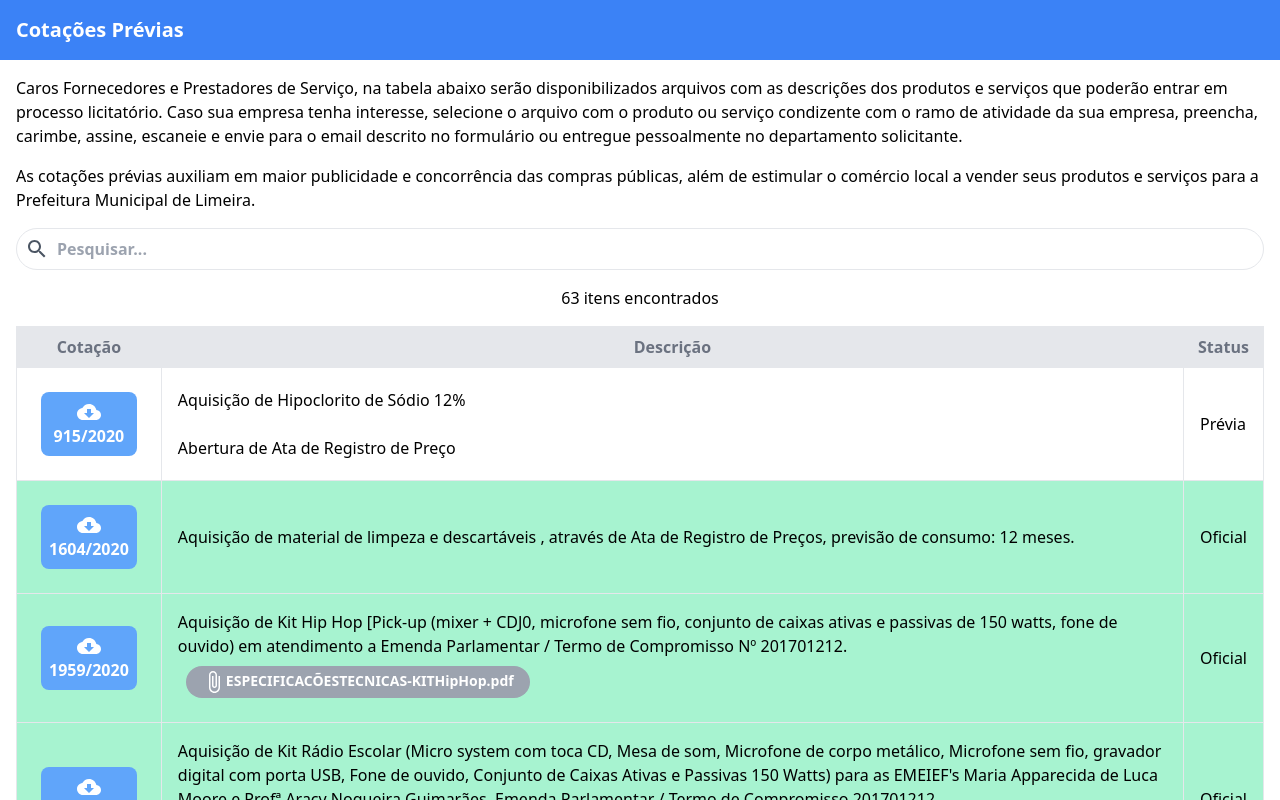
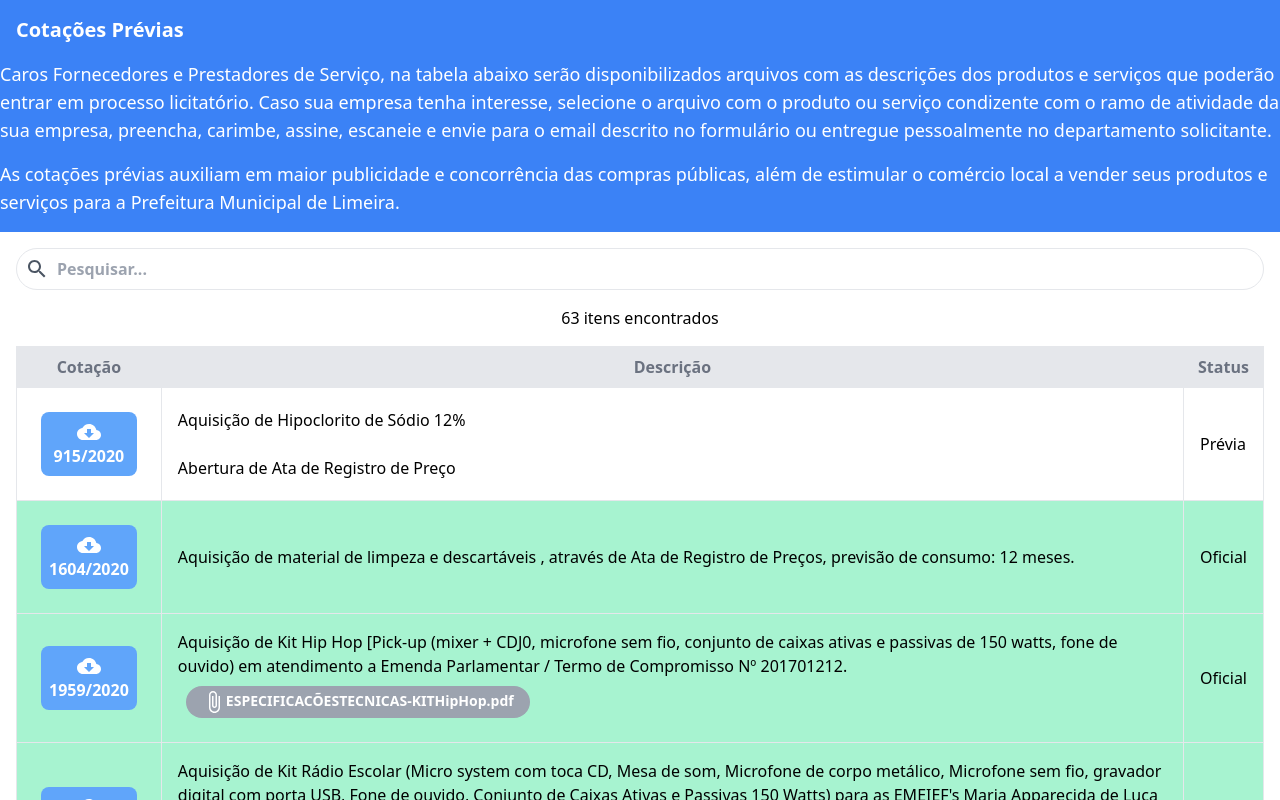
Before and after one commit to pablohen/cotacoes-previas, a Next.js app: page / in a window 1280 px wide. Shown: the top 800 px of the page. Built offline with nearby package versions, Linux system fonts and the light colour scheme; data requests are answered from the project's data file.

Commit message:
small fix and layout changes

```diff
--- a/pages/index.jsx
+++ b/pages/index.jsx
@@ -37,40 +37,43 @@ const Home = () => {
 
   useEffect(() => {
     getResults();
-  }, [cotacoes, searchTerm]);
+  }, [loading, searchTerm]);
 
   return (
-    <div>
+    <>
       <Head>
         <title>{`${appName} | Prefeitura de Limeira`}</title>
         <link rel="icon" href="/favicon.ico" />
       </Head>
 
+      {!loading && (
+        <>
           <MainMenu title={appName} />
-
-      {loading && (
-        <div className="flex justify-center items-center h-full">
-          <Loader type="Bars" color="#00BFFF" height={100} width={100} />
+          <div className="bg-blue-500">
+            <div className="container mx-auto">
+              <div className="pb-4 space-y-4">
+                <p className="text-white text-lg">
+                  Caros Fornecedores e Prestadores de Serviço, na tabela abaixo
+                  serão disponibilizados arquivos com as descrições dos produtos
+                  e serviços que poderão entrar em processo licitatório. Caso
+                  sua empresa tenha interesse, selecione o arquivo com o produto
+                  ou serviço condizente com o ramo de atividade da sua empresa,
+                  preencha, carimbe, assine, escaneie e envie para o email
+                  descrito no formulário ou entregue pessoalmente no
+                  departamento solicitante.
+                </p>
+                <p className="text-white text-lg">
+                  As cotações prévias auxiliam em maior publicidade e
+                  concorrência das compras públicas, além de estimular o
+                  comércio local a vender seus produtos e serviços para a
+                  Prefeitura Municipal de Limeira.
+                </p>
               </div>
-      )}
+            </div>
+          </div>
 
           <div className="container mx-auto">
             <main className="m-4 space-y-4">
-          <p>
-            Caros Fornecedores e Prestadores de Serviço, na tabela abaixo serão
-            disponibilizados arquivos com as descrições dos produtos e serviços
-            que poderão entrar em processo licitatório. Caso sua empresa tenha
-            interesse, selecione o arquivo com o produto ou serviço condizente
-            com o ramo de atividade da sua empresa, preencha, carimbe, assine,
-            escaneie e envie para o email descrito no formulário ou entregue
-            pessoalmente no departamento solicitante.
-          </p>
-          <p>
-            As cotações prévias auxiliam em maior publicidade e concorrência das
-            compras públicas, além de estimular o comércio local a vender seus
-            produtos e serviços para a Prefeitura Municipal de Limeira.
-          </p>
-
               <SearchBar
                 onChange={(e) => {
                   setSearchTerm(e.target.value);
@@ -78,7 +81,6 @@ const Home = () => {
               />
 
               <p className="mb-4 text-center">{tableCaption()}</p>
-
               <div className="flex flex-col overflow-x-auto">
                 <table className="border w-full">
                   <thead>
@@ -108,7 +110,15 @@ const Home = () => {
               </div>
             </main>
           </div>
+        </>
+      )}
+
+      {loading && (
+        <div className="flex justify-center items-center h-screen">
+          <Loader type="Bars" color="#00BFFF" height={100} width={100} />
         </div>
+      )}
+    </>
   );
 };
 export default Home;
```
Lines whose indentation alone changed are shown as unchanged.
